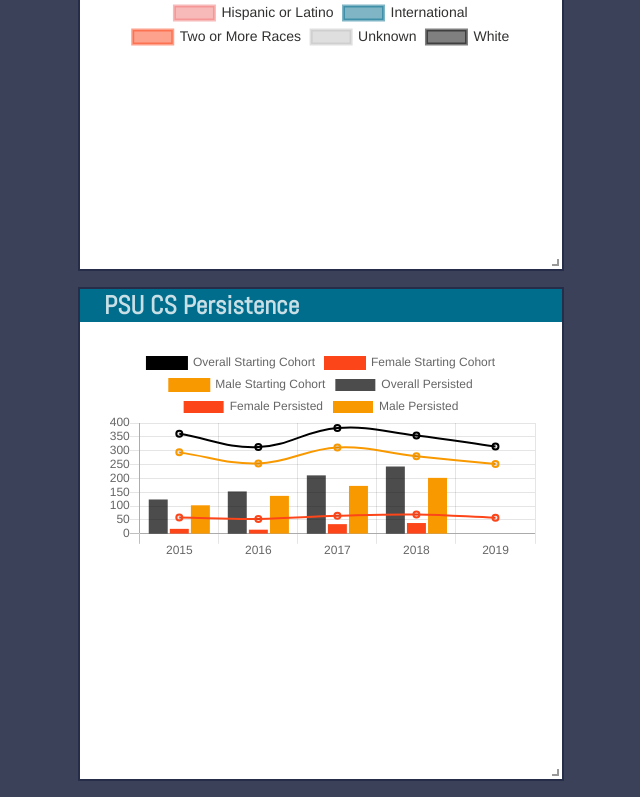
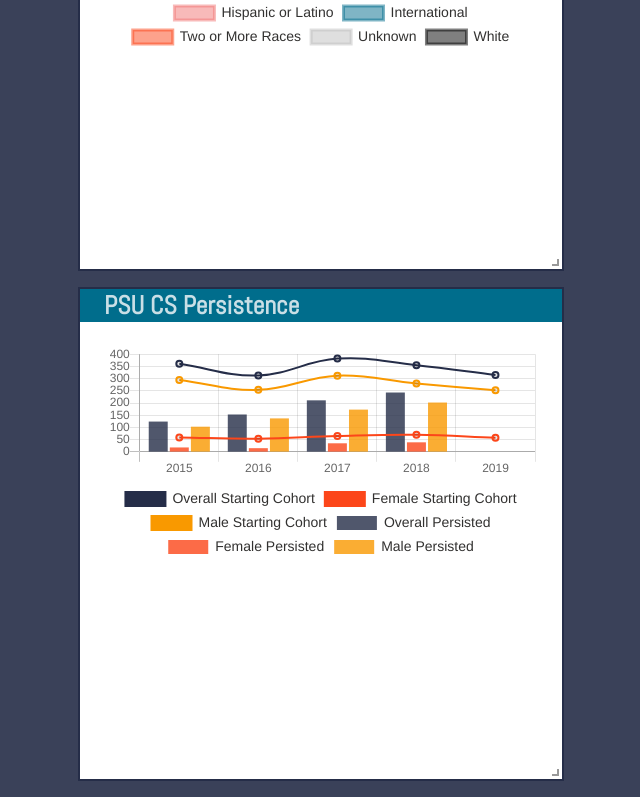
Before and after one commit to dwishnuff/FALL2020-FrontEnd, a React (Create React App) app: page / in a window 1280 px wide. Shown: the part 1340-2137 px from the top of the page, without its empty margins (70-710 px from the left). Built offline with nearby package versions, Linux system fonts and the light colour scheme.

Commit message:
updated persistence.js colors

```diff
--- a/src/Persistence.js
+++ b/src/Persistence.js
@@ -1,16 +1,19 @@
 import React from "react";
 import { Bar } from "react-chartjs-2";
+import chartdata from "./data/retention.json";
+
+const newdata = chartdata;
 
 const data = {
-  labels: [2015, 2016, 2017, 2018, 2019],
+  labels: newdata.years.slice(1).slice(-5), //get the last 5 years of data with slice
   datasets: [
     {
       type: "line",
       label: "Overall Starting Cohort",
-      borderColor: "rgb(0, 0, 0)",
+      borderColor: "rgb(37, 45, 72)",
       borderWidth: 2,
       fill: false,
-      data: [361, 313, 382, 355, 315],
+      data: newdata.cohort_start_size.total.slice(1).slice(-5),
     },
     {
       type: "line",
@@ -18,7 +21,7 @@
       borderColor: "rgb(252, 70, 26)",
       borderWidth: 2,
       fill: false,
-      data: [59, 54, 65, 70, 58],
+      data: newdata.cohort_start_size.legal_sex.female.slice(1).slice(-5),
     },
     {
       type: "line",
@@ -26,28 +29,37 @@
       borderColor: "rgb(249, 153, 0)",
       borderWidth: 2,
       fill: false,
-      data: [294,254,312,280,252],
+      data: newdata.cohort_start_size.legal_sex.male.slice(1).slice(-5),
     },
     {
         type: "bar",
         label: "Overall Persisted",
-        backgroundColor: "rgba(0, 0, 0, 0.7)",
-        data: [124,153,211,243,0],
+        backgroundColor: "rgba(37, 45, 72, 0.8)",
+        data: newdata.grad_or_persisted_cs.total.slice(1).slice(-5),
       },
     {
       type: "bar",
       label: "Female Persisted",
-      backgroundColor: "rgb(252, 70, 26)",
-      data: [18, 15, 35, 39, 0],
+      backgroundColor: "rgba(252, 70, 26, 0.8)",
+      data: newdata.grad_or_persisted_cs.legal_sex.female.slice(1).slice(-5),
     },
     {
       type: "bar",
       label: "Male Persisted",
-      backgroundColor: "rgb(249, 153, 0)",
-      data: [103, 137, 173, 202, 0],
+      backgroundColor: "rgba(249, 153, 0, 0.8)",
+      data: newdata.grad_or_persisted_cs.legal_sex.male.slice(1).slice(-5),
     },
   ],
 };
+
+const legend = {
+    display: true,
+    position: "bottom",
+    labels: {
+      fontColor: "#323130",
+      fontSize: 14
+    }
+  };
 
 const options = {
     scales: {
@@ -64,6 +76,6 @@
     }
   }
 
-const MultiType = () => <Bar data={data} options={options}/>;
+const MultiType = () => <Bar data={data} legend={legend} options={options}/>;
 
 export default MultiType;
```
